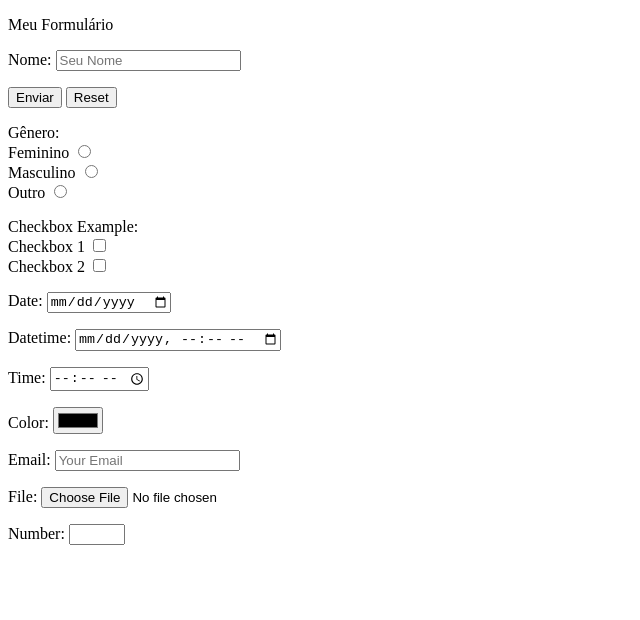
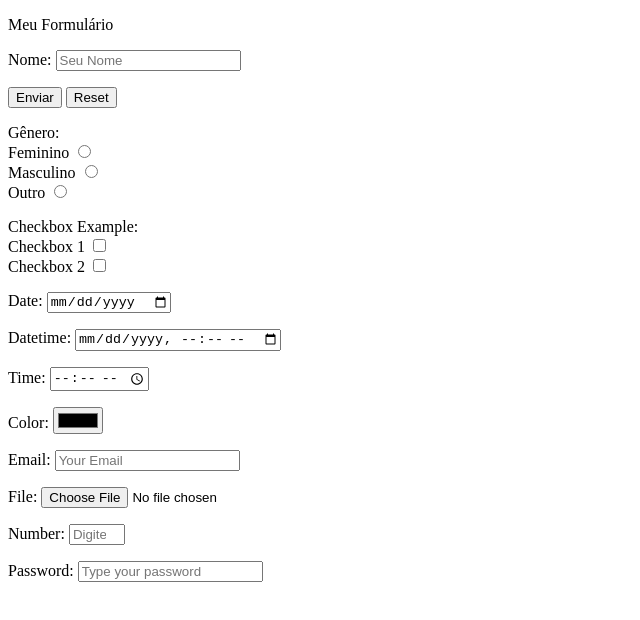
Before and after one commit to Moxell/HTML-CSS-Learning, a plain HTML site: page index.html in a window 1280 px wide. Shown: the whole page, without its empty margins (0-640 px from the left). Drawn offline with Linux system fonts and the light colour scheme.

Commit message:
A few more inputs

```diff
--- a/index.html
+++ b/index.html
@@ -62,7 +62,11 @@
         </p>
         <p>
             Number:
-            <input type="number" id="number" name="number" min="10" max="50" step="5">
+            <input type="number" id="number" name="number" min="10" max="50" step="5" placeholder="Digite seu número de 10 a 50">
+        </p>
+        <p>
+            Password:
+            <input type="password" id="password" name="password" placeholder="Type your password">
         </p>
     </form>
 </body>
```
